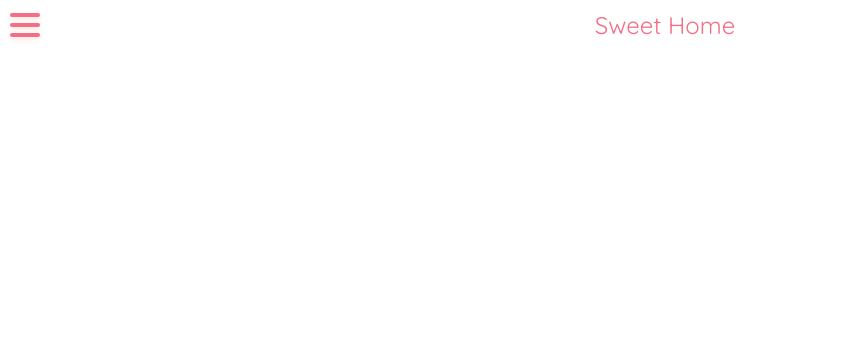
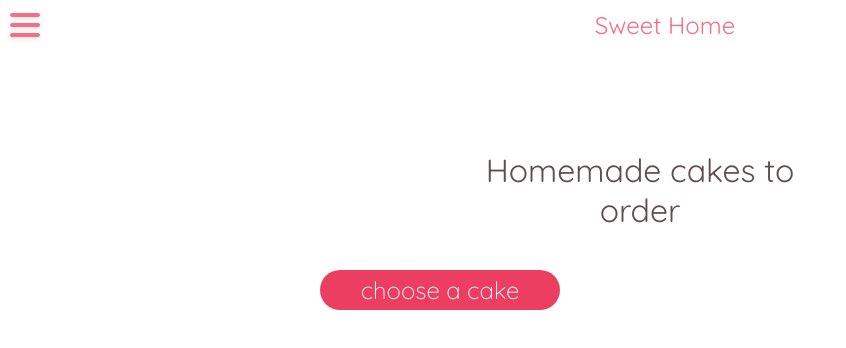
Before and after one commit to priti921/SweetHome, a React (Create React App) app: page / in a window 1280 px wide. Shown: the top 348 px of the page, without its empty margins (0-846 px from the left). Built offline with nearby package versions, Linux system fonts and the light colour scheme.

Commit message:
fixed sidebar issue and working on landing page

```diff
--- a/src/App.js
+++ b/src/App.js
@@ -1,6 +1,7 @@
 import Navbar from './components/Navbar';
 import './css/main.css'
 import {BrowserRouter as Router, Switch, Route } from 'react-router-dom';
+import home from './pages/home'
 
 function App() {
   return (
@@ -9,8 +10,9 @@ function App() {
       <Router>
         <Navbar/>
         <Switch>
-          <Route path='/' />
+          <Route path='/' component={home}/>
         </Switch>
+
       </Router>
     </div>
 
--- a/src/css/main.css
+++ b/src/css/main.css
@@ -110,7 +110,7 @@ body .menu-btn.open .menu-btn_burger::after {
 body .sidebar {
   font-size: 1.3rem;
   font-weight: 600;
-  position: fixed;
+  background: #fff;
   display: -webkit-box;
   display: -ms-flexbox;
   display: flex;
@@ -118,6 +118,8 @@ body .sidebar {
   height: 100vh;
   -webkit-box-shadow: 10px 20px 15px 5px rgba(0, 0, 0, 0.1);
           box-shadow: 10px 20px 15px 5px rgba(0, 0, 0, 0.1);
+  position: absolute;
+  z-index: 5;
   left: -100%;
   -webkit-transition: 900ms;
   transition: 900ms;
@@ -148,4 +150,30 @@ body .open {
   -webkit-transition: 500ms;
   transition: 500ms;
 }
+
+body .landing-page {
+  margin-top: 100px;
+}
+
+body .landing-page .landing-text {
+  text-align: center;
+  font-size: 2rem;
+  font-weight: 400;
+  color: #614e51;
+  margin: 40px auto;
+  width: 40vh;
+}
+
+body .landing-page .landing-button {
+  width: 30vh;
+  height: 40px;
+  font-size: 1.5rem;
+  font-weight: 100;
+  text-align: center;
+  margin: 0 25% 0 25%;
+  background-color: #ec3e61;
+  color: #fff;
+  border: none;
+  border-radius: 20px;
+}
 /*# sourceMappingURL=main.css.map */
--- a/src/css/main.scss
+++ b/src/css/main.scss
@@ -15,6 +15,7 @@ body{
         display: flex;
         justify-content: space-between;
         align-items: center;
+
 
             .logo{
                 font-size: 1.5rem;
@@ -72,6 +73,7 @@ body{
             transform: translateY(10px);
         }
     }
+
     // Animation
     .menu-btn.open .menu-btn_burger {
         transform: translateX(0px);
@@ -89,13 +91,16 @@ body{
     .sidebar {
         font-size: 1.3rem;
         font-weight: 600;
-        // background: black;
-        position: fixed;
+        background: #fff;
+        // position: fixed;
         display: flex;
         width: 250px;
         height: 100vh;
         box-shadow: 10px 20px 15px 5px rgba(0,0,0,0.1);
 
+        position: absolute;
+        z-index: 5;
+        // top: 0;
 
         left: -100%;
         transition: 900ms;
@@ -122,5 +127,29 @@ body{
         transition: 500ms;
     }
 
+    //LANDING PAGE
+    .landing-page{
+        margin-top: 100px;
+        .landing-text {
+            text-align: center;
+            font-size: 2rem;
+            font-weight: 400;
+            color: rgb(97, 78, 81);
+            margin: 40px auto;
+            width: 40vh;
+        }
+        .landing-button {
+            width: 30vh;
+            height: 40px;
+            font-size: 1.5rem;
+            font-weight: 100;
+            text-align: center;
+            margin: 0 25% 0 25%;
+            background-color: rgb(236, 62, 97);
+            color: #fff;
+            border: none;
+            border-radius: 20px;
+        }
+    }
 
 }
--- a/src/pages/home.js
+++ b/src/pages/home.js
@@ -0,0 +1,12 @@
+import React from 'react'
+
+function home() {
+    return (
+        <div className="landing-page">
+            <p className="landing-text">Homemade cakes to order</p>
+            <button className="landing-button">choose a cake</button>
+        </div>
+    )
+}
+
+export default home
```
Also changed, not shown: 1 other file (tests, documents, lock files or other folders).
